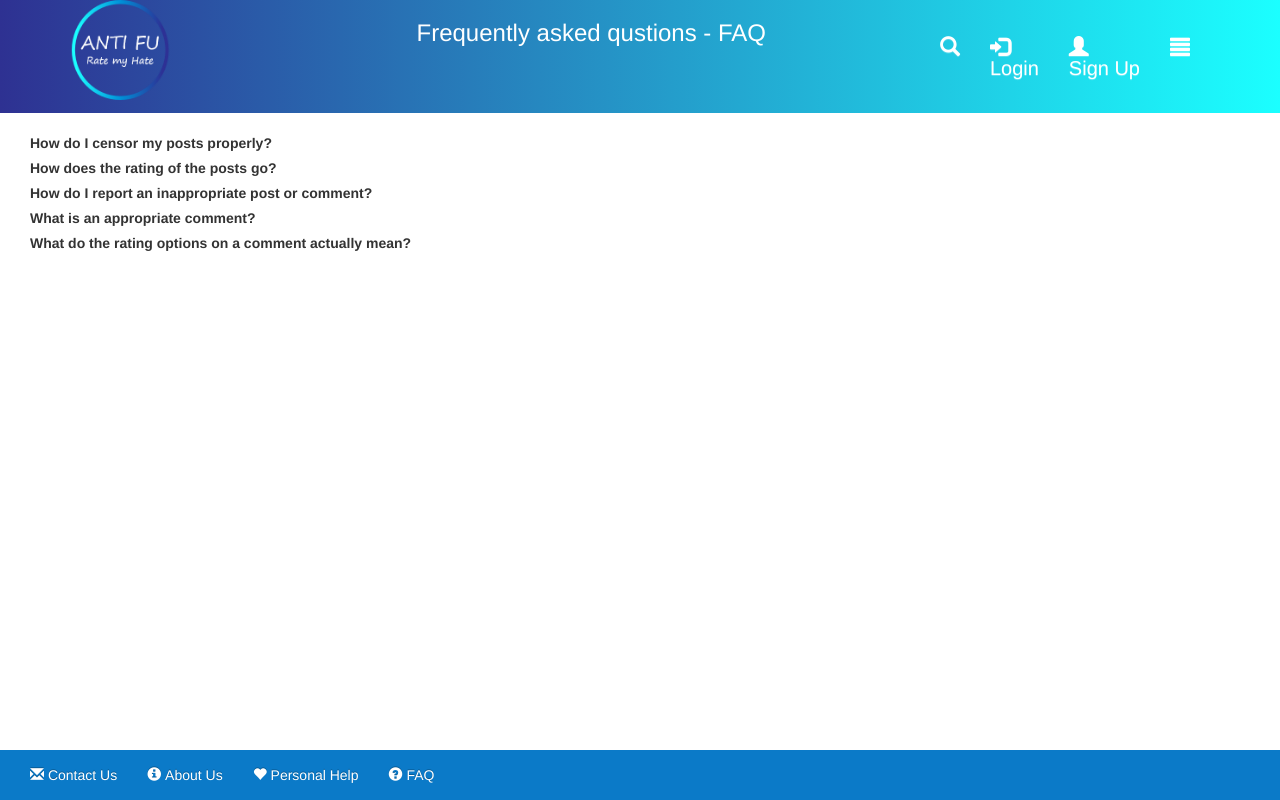
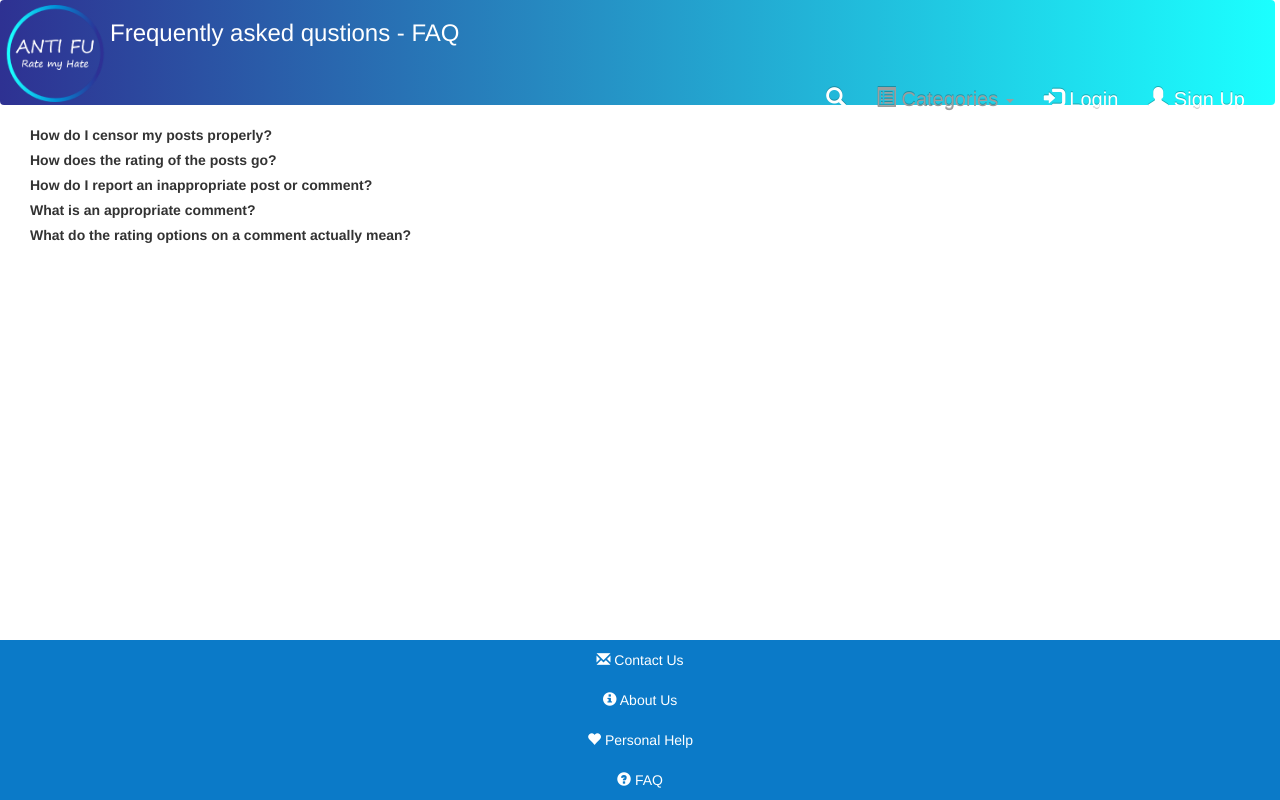
Before and after one commit to SteffNeu/itech_project, a Django app: page /antifu/faq/ in a window 1280 px wide. Run offline with Django 3.2, Linux system fonts and the light colour scheme; some libraries are stand-ins or nearby versions.

Commit message:
just a bit of fiddling

```diff
--- a/static/css/base.css
+++ b/static/css/base.css
@@ -18,20 +18,34 @@
   border: none!important;
 }
 
-header .navbar {
+.navbar-inverse {
   border: none!important;
   font-size: 20px;
-  margin-top: 20px;
   margin-right: 5px;
   margin-bottom: 20px;
+  height: 105px;
 
   .navbar-right {
     float: right;
   }
+}
+.navbar-brand img{
+    margin-top: -10px;
+    margin-left: 5px;
+    margin-bottom:5px;
+    margin-right: 5px;
+}
 
-  img {
-    margin-top: 20px;
-  }
+.navbar-collapse {
+  margin-top: 25px;
+  text-align: center;
+}
+
+.navbar-toggle {
+  margin-top: 15px;
+  margin-right: 25px;
+  background: transparent;
+  border : none!important;
 }
 
 h1 {
@@ -44,12 +58,37 @@ h1 {
 #baseBottom{
   background:  #0b7ac8;
   border: none!important;
+  display: inline-block;
+  float : none;
 }
+
+.navbar-fixed-bottom{
+  display: inline-block;
+  float : none;
+  vertical-align: top;
+}
+
 .navbar-bottom a{
   overflow: hidden;
   div {
     display: inline;
   }
+}
+.navbar-nav-bottom {
+  width: 100%;
+
+}
+.navbar-nav-bottom>li {
+  float: none;
+  display: inline-block;
+}
+.navbar-nav-bottom {
+  width: 100%;
+
+}
+.navbar-nav-bottom>li {
+  float: none;
+  display: inline-block;
 }
 
 @media (max-width:550px){
--- a/templates/antifu/base.html
+++ b/templates/antifu/base.html
@@ -4,10 +4,11 @@
 <html lang="en">
 	<head >
         <link rel="stylesheet" type="text/css" href="{%static "css/base.css"%}">
-        <link rel="stylesheet" href="https://www.w3schools.com/w3css/4/w3.css">
-				<link rel="stylesheet" href="//maxcdn.bootstrapcdn.com/bootstrap/3.2.0/css/bootstrap.min.css">
-				<link rel="stylesheet" href="//maxcdn.bootstrapcdn.com/bootstrap/3.2.0/css/bootstrap-theme.min.css">
+				<link rel="stylesheet" href="//maxcdn.bootstrapcdn.com/bootstrap/3.3.7/css/bootstrap.min.css">
+				<link rel="stylesheet" href="//maxcdn.bootstrapcdn.com/bootstrap/3.3.7/css/bootstrap-theme.min.css">
 				<script src="https://ajax.googleapis.com/ajax/libs/jquery/3.3.1/jquery.min.js"></script>
+  			<script 			src="https://maxcdn.bootstrapcdn.com/bootstrap/3.3.7/js/bootstrap.min.js">
+				</script>
 				{% block link_block %}
 				{% endblock %}
 		<meta charset="UTF-8" />
@@ -19,66 +20,72 @@
 		</title>
 	</head>
 	<body>
-		<header class="main-header" id="baseHeader">
-      <div class="container">
-				<div class="fixed-top">
-        <div class="row" > <!--w3-light-blue-->
-				<!-- logo column -->
-						<div class="col-sm-3 col-xs-12 header-left text-left">
-								<a href="{% url 'home' %}">
-									<img src="{%static "images/logo.png"%}"alt ="Logo" width="100" height="100"/>
+		<nav class="navbar navbar-inverse" id="baseHeader">
+		  <div class="container-fluid">
+			<div class="navbar-header">
+				<div class="row">
+					<button type="button" class="navbar-toggle" data-toggle="collapse" data-target="#myNavbar">
+						<span class="icon-bar"></span>
+						<span class="icon-bar"></span>
+						<span class="icon-bar"></span>
+					 </button>
+
+					<a class="navbar-brand"href="{% url 'home' %}">
+						<img src="{%static "images/logo.png"%}"alt ="Logo" width="100">
 					</a>
 				</div>
-						<div class = "col-sm-5 xs-hidden header-center">
-							<h3 class="text-center">
+			</div>
+			<h3>
 			 {% block header_block %}
 				 Making the world a better place one comment at the time
 			 {% endblock %}
 		 </h3>
-						</div>
-						<div class="col-sm-4 col-xs-12 header-right">
-              <nav class="footer navbar navbar-background">
-                <div class="container-fluid">
+			<div class="collapse navbar-collapse" id="AntifuMenu">
 				<ul class="nav navbar-nav  navbar-right">
 					<li class="text-white">
 						<a class="search"><span class="glyphicon glyphicon-search text-white"></span></a>
+					</li>
+					<li class="dropdown">
+					  <a class="dropdown-toggle" data-toggle="dropdown" href="#">
+							<span class="glyphicon glyphicon-list-alt g"></span>
+							<span class="text hidden-sm"> Categories</span>
+							<span class="caret"></span>
+						</a>
+						<ul  class="dropdown-menu">
+							{% if categories %}
+							{% for category in categories %}
+								<li><a href ="/rango/category/{{ category.slug }}">{{ category.name }}</a></li>
+							{% endfor %}
+							{% else %}
+								<li><strong>No Categories</strong></li>
+							{% endif %}
+						</ul>
 					</li>
 				 {% if user.is_authenticated %}
 					 <li>
 						 <a class="text-white" href="{% url 'auth_logout' %}">
 							 <span class="glyphicon glyphicon-log-out"></span>
-													 <div class="hidden-xs"> Logout</div>
+							 <span class="text hidden-xs  hidden-sm"> Logout</span>
 						 </a>
 					 </li>
 				{% else %}
 					<li>
 						 <a class="text-white" href="{% url 'auth_login' %}">
 							 <span class="glyphicon glyphicon-log-in"></span>
-													 <div class="hidden-xs"> Login</div>
+							 <span class="text hidden-xs hidden-sm"> Login</span>
 						 </a>
 					 </li>
 					 <li>
 						 <a class="text-white" href="{% url 'registration_register' %}">
 							 <span class="glyphicon glyphicon-user"></span>
-													 <div class="hidden-xs"> Sign Up</div>
+							 <span class="text hidden-xs  hidden-sm"> Sign Up</span>
 						 </a>
 					 </li>
 				{% endif %}
-										<li class="text-white">
-												<a class="dropdown">
-												<span class="glyphicon glyphicon-align-justify text-white"></span>
-											</a>
-											</li>
 				</ul>
 			</div>
+		  </div>
 		</nav>
-					</div>
-					</div>
-				</div>
-      </div>
-
-		</header>
-
 
 
 		<div class="container-all">
@@ -88,24 +95,24 @@
 		</div>
 
     <div>
-        <nav class="footer navbar-fixed-bottom navbar navbar-inverse navbar-background"  id="baseBottom">
+        <nav class="footer navbar-fixed-bottom navbar navbar-background mx-auto"  id="baseBottom">
             <div class="container-fluid text-center">
-                <ul class="nav navbar-nav navbar-bottom" style="float:inside">
+                <ul class="nav navbar-nav-bottom navbar-bottom" style="float:inside">
                    <li><a class="text-white" href="{% url 'contactUs' %}">
 										 <span class="glyphicon glyphicon-envelope"></span>
-										 <div class="hidden-xs"> Contact Us</div>
+										 <span class="text hidden-xs"> Contact Us</span>
 									 </a></li>
                    <li><a class="text-white" href="{% url 'aboutUs' %}">
 										 <span class="glyphicon glyphicon-info-sign"></span>
-										 <div class="hidden-xs"> About Us</div>
+										 <span class="text hidden-xs"> About Us</span>
 									 </a></li>
                    <li><a class="text-white" href="{% url 'personalHelp' %}">
 										 <span class="glyphicon glyphicon-heart"></span>
-										 <div class="hidden-xs"> Personal Help</div>
+										 <span class="text hidden-xs"> Personal Help</span>
 									 </a></li>
                    <li><a class="text-white override-hover" href="{% url 'FAQ' %}">
 										 <span class="glyphicon glyphicon-question-sign"></span>
-										 <div class="hidden-xs"> FAQ</div>
+										 <span class="text hidden-xs"> FAQ</span>
 									 </a></li>
                 </ul>
              </div>
```
Also changed, not shown: db.sqlite3. Lines whose indentation alone changed are shown as unchanged.
